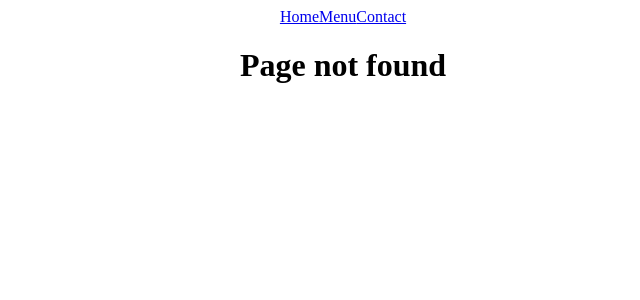
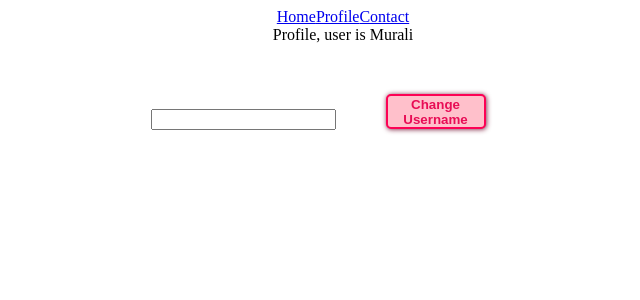
Before and after one commit to codewithmurali/first-react-app, a React (Create React App) app: page /profile in a window 1280 px wide. Before the commit this address had no page. Shown: the top 300 px of the page, without its empty margins (297-937 px from the left). Built offline with nearby package versions, Linux system fonts and the light colour scheme.

Commit message:
After completing state management using useContext hook

```diff
--- a/src/App.js
+++ b/src/App.js
@@ -7,21 +7,28 @@
 import { BrowserRouter as Router, Routes, Route } from "react-router-dom";
 import { Home } from "./pages/Home";
 import { Contact } from "./pages/Contact";
-import { Navbar } from "./pages/Navbar";
-import { Menu } from "./pages/Menu";
+import { Navbar } from "./Navbar";
+import { Profile } from "./pages/Profile";
+import { useState, createContext } from "react";
+
+export const AppContext = createContext();
 
 function App() {
+  const [username, setUsername] = useState("Murali");
+
   return (
     <div className="App">
+      <AppContext.Provider value={{ username, setUsername }}>
         <Router>
           <Navbar />
           <Routes>
             <Route path="/" element={<Home />} />
-          <Route path="/menu" element={<Menu />} />
+            <Route path="/profile" element={<Profile />} />
             <Route path="/contact" element={<Contact />} />
             <Route path="*" element={<h1>Page not found</h1>} />
           </Routes>
         </Router>
+      </AppContext.Provider>
     </div>
   );
 }
--- /dev/null
+++ b/src/Components/ChangeProfile.js
@@ -0,0 +1,18 @@
+import { useState, useContext } from "react";
+import { AppContext } from "../App";
+
+export const ChangeProfile = () => {
+  const { setUsername } = useContext(AppContext);
+  const [newUsername, setNewUsername] = useState("");
+  return (
+    <div>
+      <input
+        type="text"
+        onChange={(event) => {
+          setNewUsername(event.target.value);
+        }}
+      ></input>
+      <button onClick={() => setUsername(newUsername)}>Change Username</button>
+    </div>
+  );
+};
--- a/src/pages/Navbar.js
+++ b/src/Navbar.js
@@ -3,7 +3,7 @@
   return (
     <div>
       <Link to="/">Home</Link>
-      <Link to="/menu">Menu</Link>
+      <Link to="/profile">Profile</Link>
       <Link to="/contact">Contact</Link>
     </div>
   );
--- a/src/pages/Home.js
+++ b/src/pages/Home.js
@@ -1,7 +1,11 @@
+import { useContext } from "react";
+import { AppContext } from "../App";
+
 export const Home = () => {
+  const { username } = useContext(AppContext);
   return (
     <div>
-      <h1>This is the Home page</h1>
+      <h1>This is the Home page and user is : {username}</h1>
     </div>
   );
 };
--- a/src/pages/Menu.js
+++ /dev/null
@@ -1,7 +0,0 @@
-export const Menu = () => {
-  return (
-    <div>
-      <h1>This is the Menu page</h1>
-    </div>
-  );
-};
--- /dev/null
+++ b/src/pages/Profile.js
@@ -0,0 +1,13 @@
+import { ChangeProfile } from "../Components/ChangeProfile";
+import { useContext } from "react";
+import App, { AppContext } from "../App";
+export const Profile = () => {
+  const { username } = useContext(AppContext);
+  return (
+    <div>
+      {""}
+      Profile, user is {username}
+      <ChangeProfile />
+    </div>
+  );
+};
```
Lines whose indentation alone changed are shown as unchanged.
